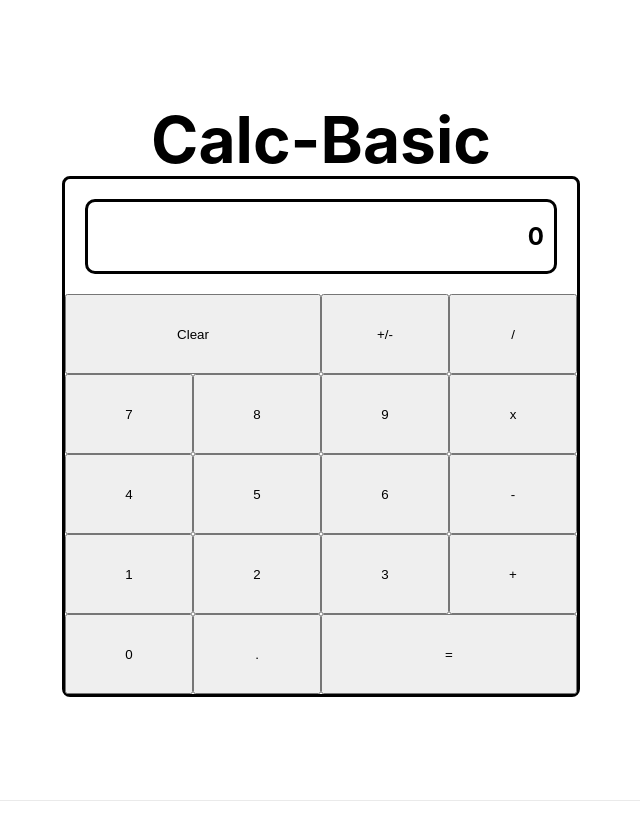
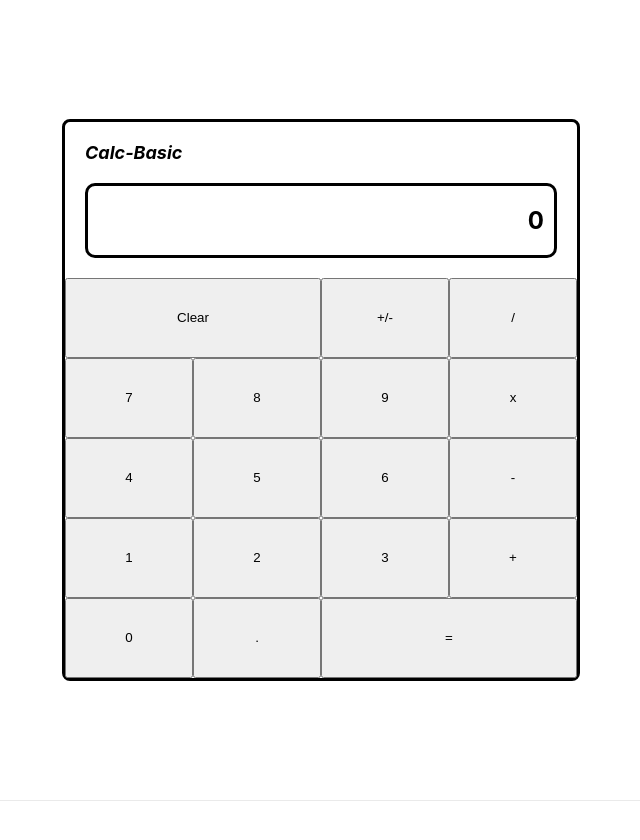
Before and after one commit to opuseleven/Calc-Basic, a Next.js app: page / in a window 1280 px wide. Shown: the top 840 px of the page, without its empty margins (319-959 px from the left). Built offline with nearby package versions, Linux system fonts and the light colour scheme.

Commit message:
Moved app title to "logo" on calculator.

```diff
--- a/pages/index.tsx
+++ b/pages/index.tsx
@@ -23,12 +23,10 @@ const Home: NextPage = () => {
       </Head>
 
       <main className={styles.main}>
-        <h1 className={styles.title}>
-          Calc-Basic
-        </h1>
 
         <div className={styles.calculatorcontainer}>
 
+          <span className={styles.calclogo}>Calc-Basic</span>
           <ViewScreen number={viewedNumber}/>
 
           <div className={styles.buttonscontainer}>
--- a/styles/Home.module.css
+++ b/styles/Home.module.css
@@ -18,6 +18,14 @@
   border-color: black;
   display: flex;
   flex-direction: column;
+}
+
+.calclogo {
+  font-size: 18px;
+  margin-top: 20px;
+  margin-left: 20px;
+  font-style: italic;
+  font-weight: bold;
 }
 
 .buttonscontainer {
```
